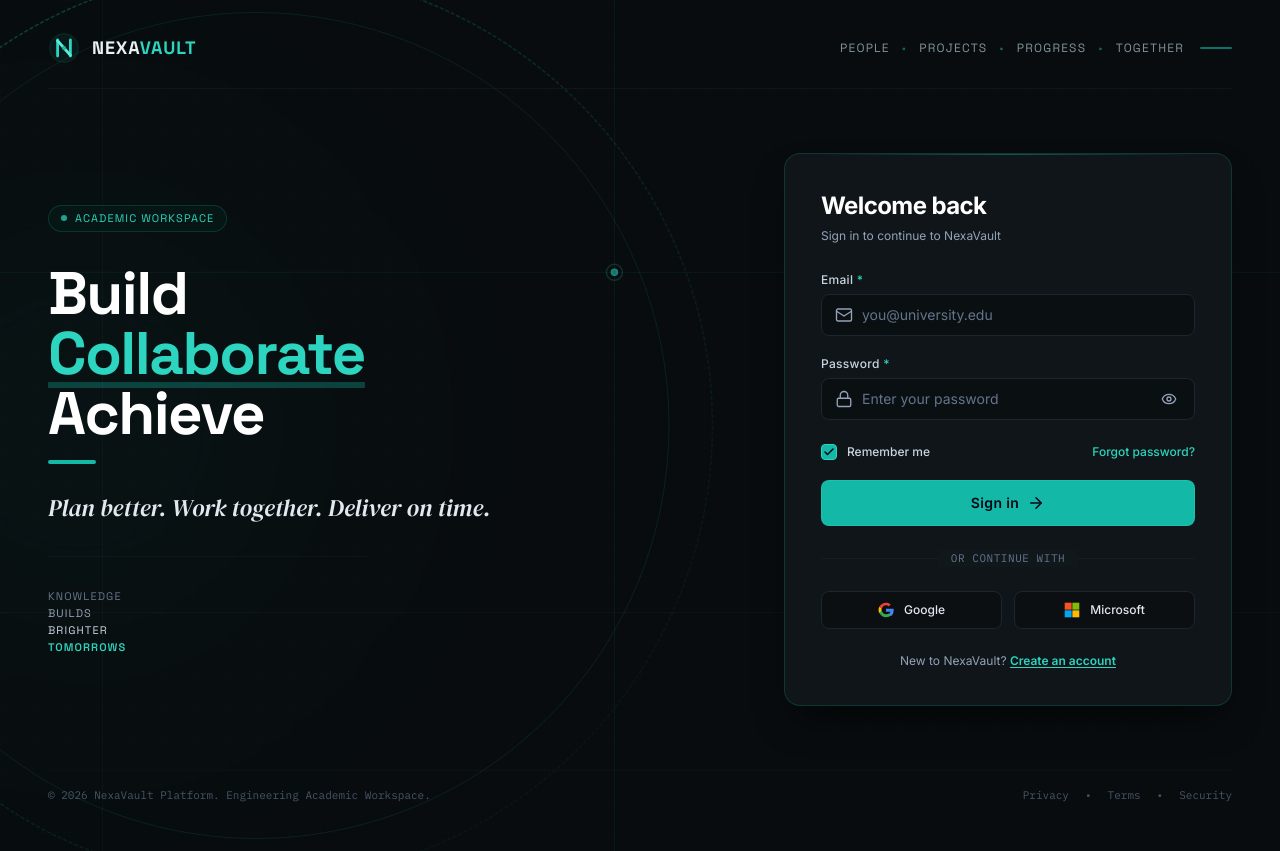
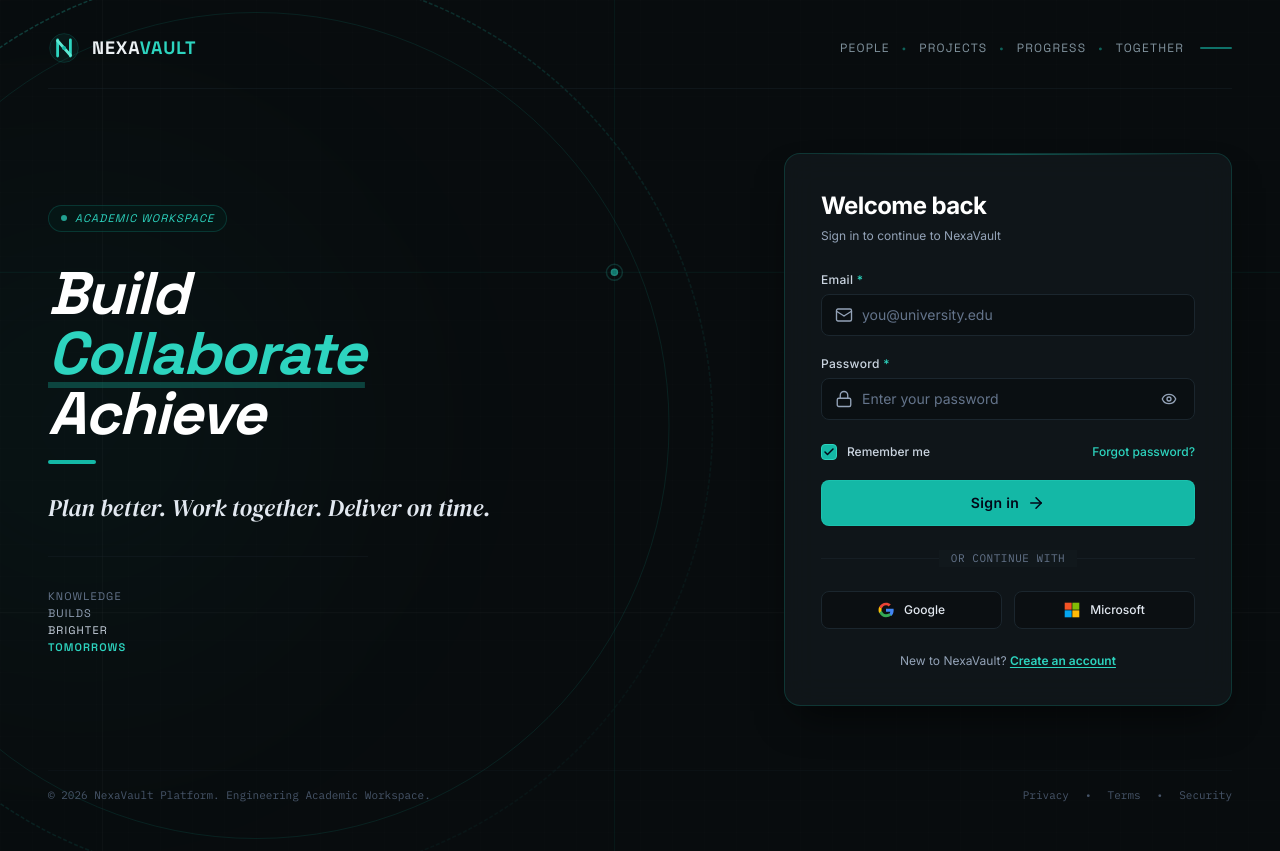
Before and after one commit to Hashwin28/NexaVault, a React (Vite) app in the folder frontend/: page / in a window 1280 px wide. Built offline with nearby package versions, Linux system fonts and the light colour scheme.

Commit message:
style(frontend): Apply italic styling to ACADEMIC WORKSPACE badge and Build Collaborate Achieve headline

```diff
--- a/frontend/src/pages/Login/Login.jsx
+++ b/frontend/src/pages/Login/Login.jsx
@@ -109,14 +109,14 @@ export const Login = () => {
           <div className="lg:col-span-6 space-y-8 pr-0 lg:pr-8">
 
             {/* Tagline Badge */}
-            <div className="inline-flex items-center gap-2 px-3 py-1 rounded-full bg-teal-950/60 border border-teal-500/20 text-[11px] font-display tracking-widest text-teal-400 uppercase">
+            <div className="inline-flex items-center gap-2 px-3 py-1 rounded-full bg-teal-950/60 border border-teal-500/20 text-[11px] font-display italic tracking-widest text-teal-400 uppercase">
               <span className="w-1.5 h-1.5 rounded-full bg-teal-400 animate-pulse" />
               ACADEMIC WORKSPACE
             </div>
 
             {/* Main Statement */}
             <div className="space-y-4">
-              <h1 className="text-4xl sm:text-5xl lg:text-6xl font-extrabold tracking-tight leading-[1.1] text-white font-display">
+              <h1 className="text-4xl sm:text-5xl lg:text-6xl font-extrabold tracking-tight leading-[1.1] text-white font-display italic">
                 Build <br />
                 <span className="text-teal-400 underline decoration-teal-500/30 underline-offset-8">Collaborate</span> <br />
                 Achieve
```
